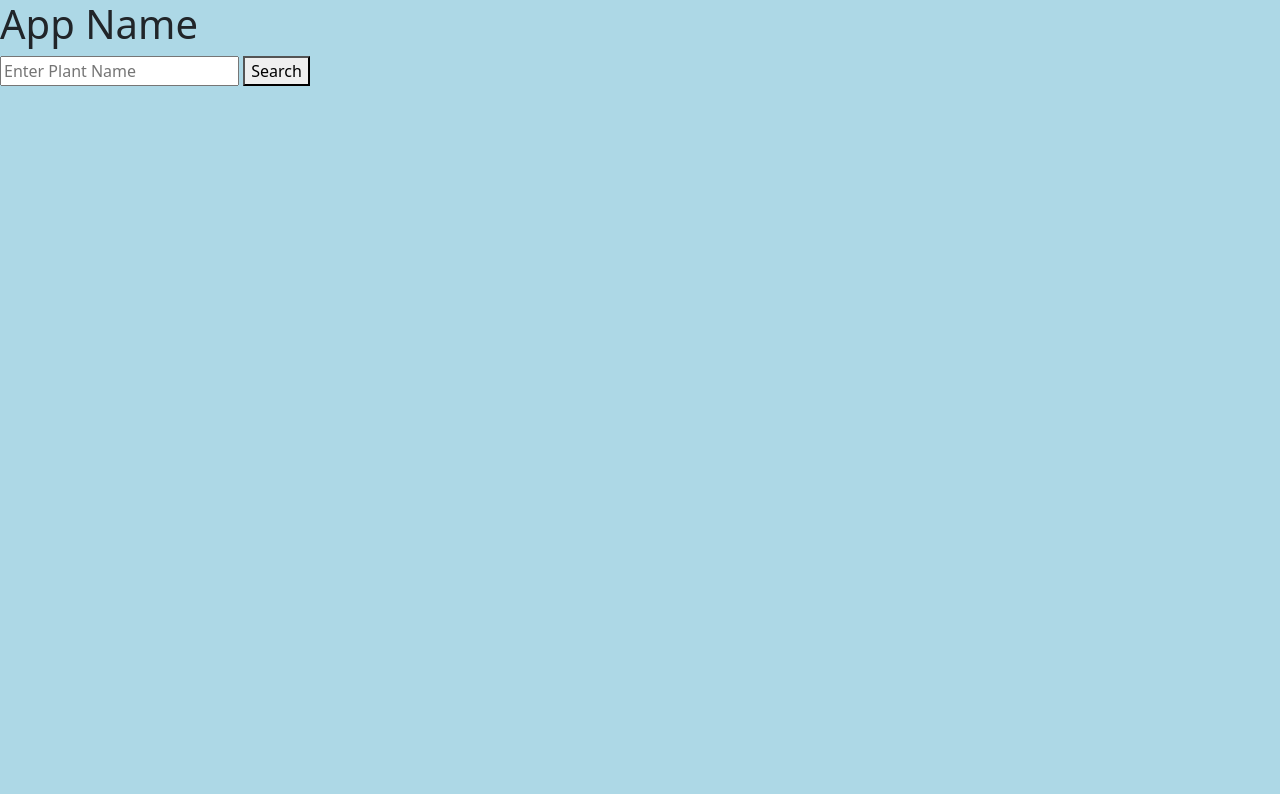
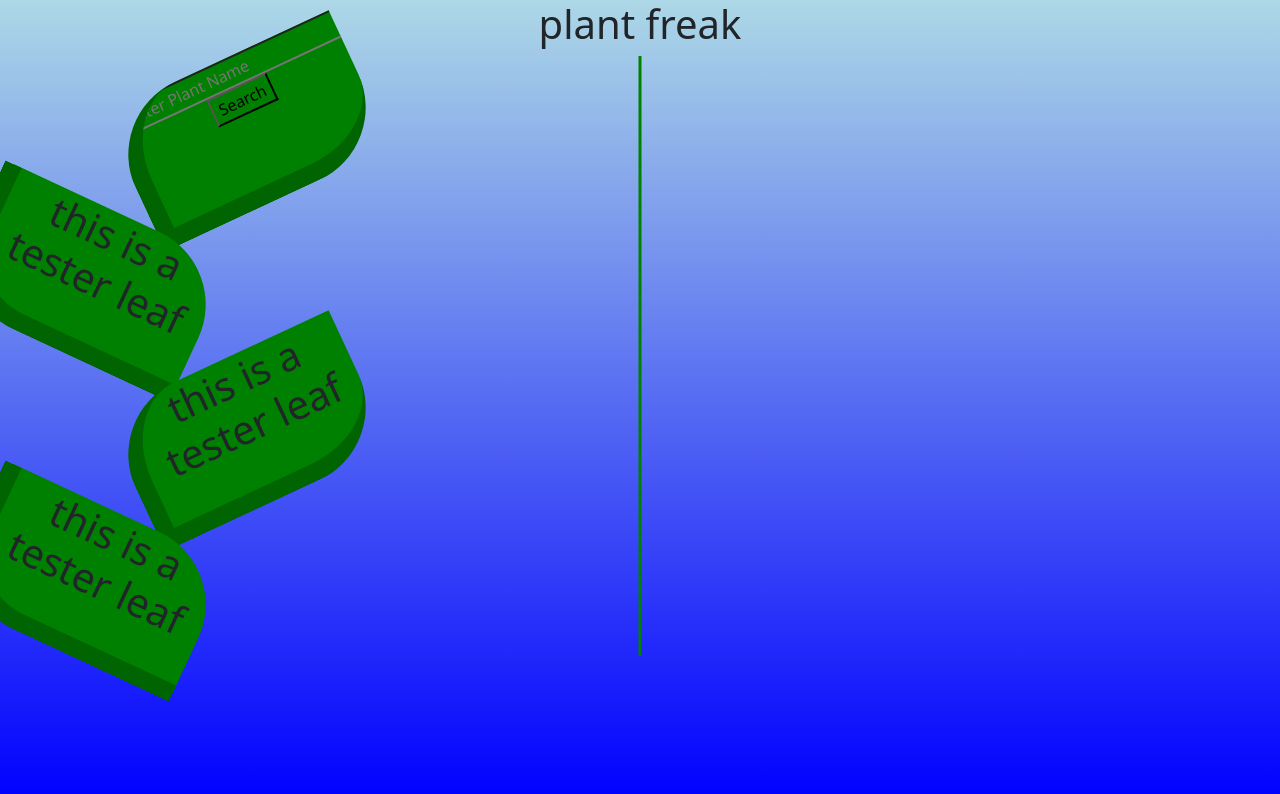
Before and after one commit to Mac-ziis/Team-Week, a website built with webpack: page src/index.html in a window 1280 px wide. Built offline with nearby package versions, Linux system fonts and the light colour scheme.

Commit message:
initial css styling: menu leaves

```diff
--- a/src/css/styles.css
+++ b/src/css/styles.css
@@ -1,3 +1,64 @@
 body {
-  background-color: lightblue;
+  text-align: center;
+  background: linear-gradient(to bottom, lightblue, blue);
 }
+
+.container {
+  justify-content: flex-start;
+  align-items: center;
+  position: relative;
+}
+
+.container::before {
+  content: "";
+  position: absolute;
+  width: 3px;
+  height: 100%;
+  background-color: green;
+  left: 50%;
+  transform: translateX(-50%);
+  z-index: -1;
+}
+
+#plant-name, #search-btn {
+  margin: auto;
+  background-color: transparent;
+  display: grid;
+  place-items: center;
+}
+
+.leaf {
+  margin-left: 5vh;
+  width: 250px;
+  height: 150px;
+  background-color: green;
+  border: 3px solid green;
+  border-width: 0 0 18px 18px;
+  border-color: green green darkgreen darkgreen;
+  border-radius: 80px 0 80px 0;
+  position: relative;
+  transform: rotate(-25deg);
+  overflow: hidden;
+}
+
+.leaf2 {
+  margin-left: -15vh;
+  width: 250px;
+  height: 150px;
+  background-color: green;
+  border: 3px solid green;
+  border-width: 0 0 18px 18px;
+  border-color: green green darkgreen darkgreen;
+  border-radius: 0 80px 0 80px;
+  position: relative;
+  transform: rotate(25deg);
+  overflow: hidden;
+}
+
+.leaf2:hover {
+transform: rotate(20deg);
+}
+
+.leaf:hover {
+transform: rotate(-20deg);
+}
--- a/src/index.html
+++ b/src/index.html
@@ -1,12 +1,25 @@
 <html lang="en-US">
   <head>
-  <title>Plant Identification App</title>
-  <meta name="viewport" content="width=device-width, initial-scale=1.0">
+    <title>Plant Freak</title>
+    <meta name="viewport" content="width=device-width, initial-scale=1.0" />
   </head>
   <body>
-  <h1>App Name</h1>
-  <input type="text" id="plant-name" placeholder="Enter Plant Name">
+    <h1>plant freak</h1>
+    <div class="container">
+      <div class="leaf">
+        <input type="text" id="plant-name" placeholder="Enter Plant Name" />
         <button id="search-btn">Search</button>
         <div id="result-area"></div>
+      </div>
+      <div class="leaf2">
+        <h1>this is a tester leaf</h1>
+      </div>
+      <div class="leaf">
+        <h1>this is a tester leaf</h1>
+      </div>
+      <div class="leaf2">
+        <h1>this is a tester leaf</h1>
+      </div>
+    </div>
   </body>
 </html>
```
Also changed, not shown: 1 other file. Lines whose indentation alone changed are shown as unchanged.
